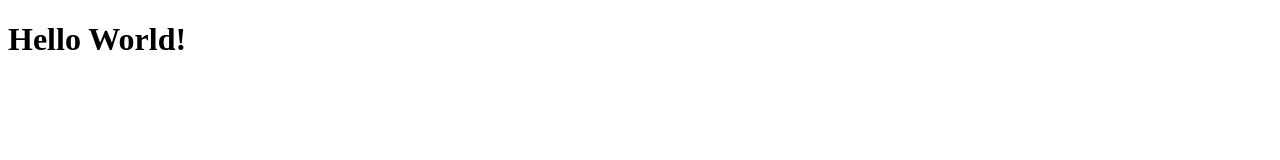
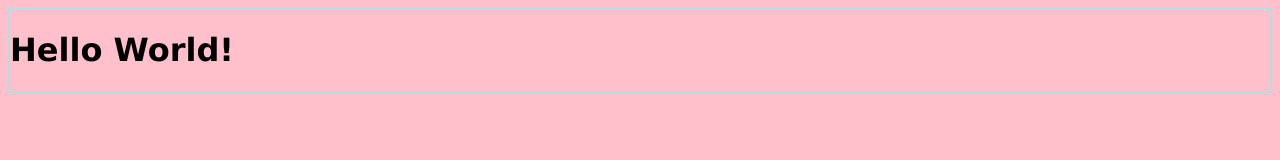
Before and after one commit to JosetteTGarcia/my-first-project, a plain HTML site: page index.html in a window 1280 px wide. Drawn offline with Linux system fonts and the light colour scheme.

Commit message:
add style.css, connect to index.html

```diff
--- a/index.html
+++ b/index.html
@@ -1,6 +1,7 @@
 <!DOCTYPE html>
 <html lang="en">
     <head>
+        <link rel="stylesheet" href="style.css" />
         <title>My Website</title>
     </head>
     <body>
--- /dev/null
+++ b/style.css
@@ -0,0 +1,5 @@
+body {
+    background: pink;
+    font-family: verdana;
+    border: 2px solid powderblue;
+  }
```
